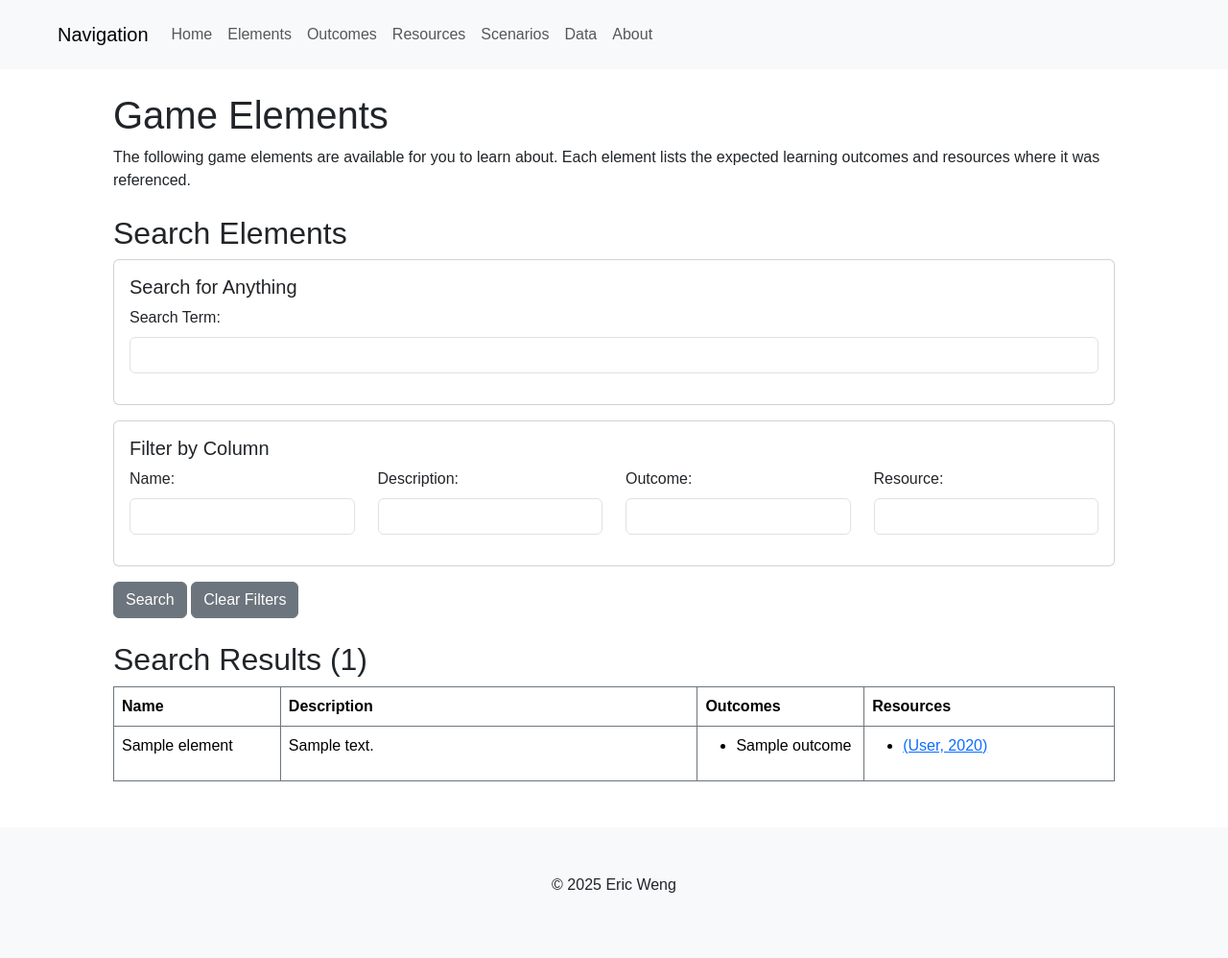
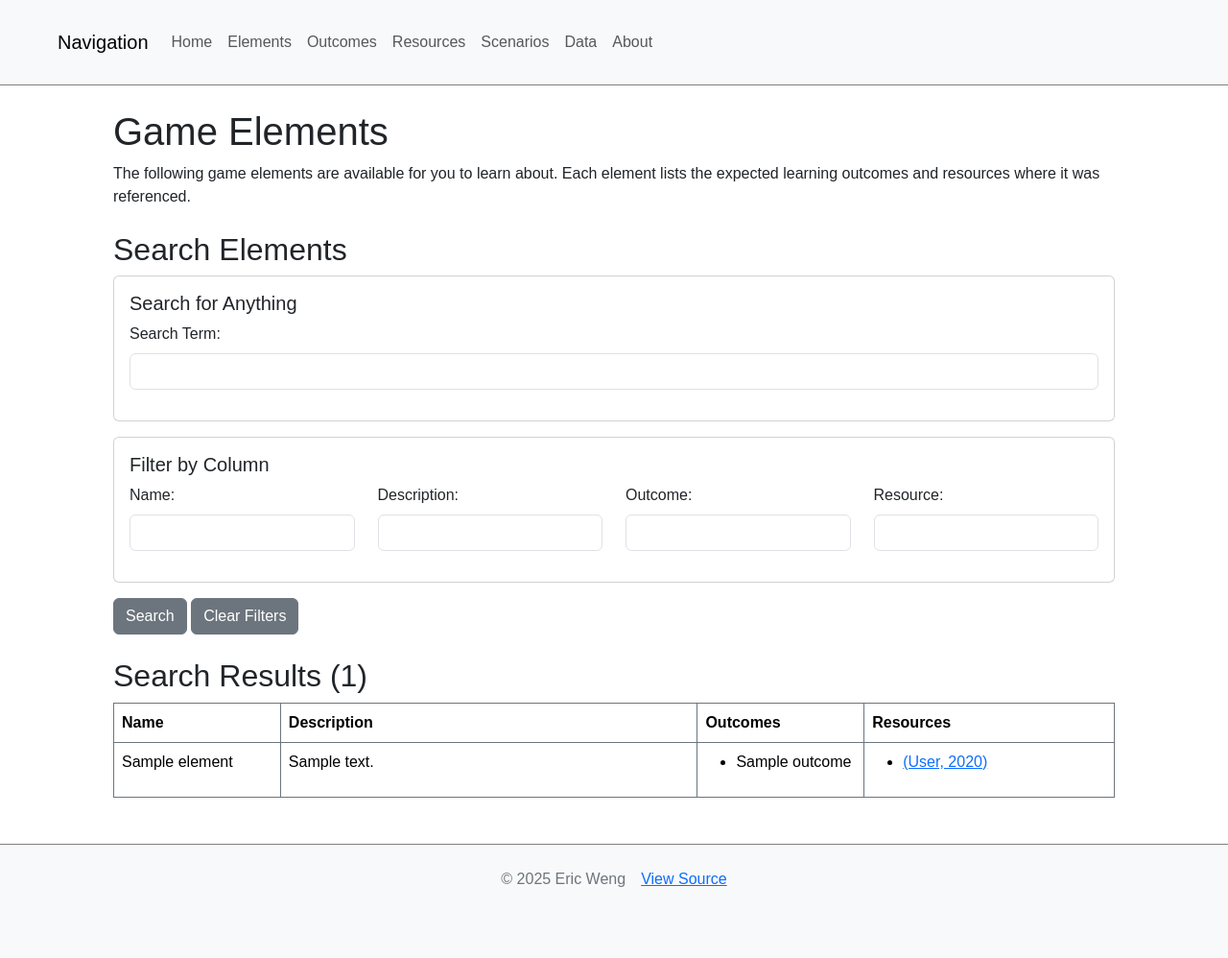
Before and after one commit to qgt7zm/capstone-project, a Django app: page /elements in a window 1280 px wide. Shown: the whole page at 96% size. After the commit the page ends 924 px from the top, so only its background shows below. Run offline with Django 5.2, Linux system fonts and the light colour scheme; tables that the repository leaves empty hold one stand-in row (values such as "Sample post"); some libraries are stand-ins or nearby versions.

Commit message:
Add repo link to footer

```diff
--- a/myapp/static/myapp/styles/main.css
+++ b/myapp/static/myapp/styles/main.css
@@ -1,3 +1,11 @@
 body {
     font-family: Arial, sans-serif;
 }
+
+nav.navbar {
+    border-bottom: 1px solid gray;
+}
+
+footer.footer {
+    border-top: 1px solid gray;
+}
--- a/myapp/templates/myapp/base.html
+++ b/myapp/templates/myapp/base.html
@@ -18,7 +18,7 @@
 </head>
 
 <body>
-<nav class="navbar navbar-expand-md bg-body-tertiary py-3 px-5">
+<nav class="navbar navbar-expand-md bg-body-tertiary py-4 px-5">
     <div class="container-fluid">
         <span class="navbar-brand">Navigation</span>
         <button class="navbar-toggler" type="button"
@@ -61,13 +61,18 @@
     </main>
 </div>
 
-<div class="bg-body-tertiary">
-    <div class="container py-5">
-        <footer class="text-center">
-            <p>© 2025 Eric Weng</p>
-        </footer>
+<footer class="footer bg-body-tertiary py-4 px-5">
+    <div class="container-fluid">
+        <ul class="nav justify-content-center">
+            <li class="nav-item px-2">
+                <p class="text-secondary">© 2025 Eric Weng</p>
+            </li>
+            <li class="nav-item px-2">
+                <a href="https://github.com/qgt7zm/capstone-project">View Source</a>
+            </li>
+        </ul>
     </div>
-</div>
+</footer>
 
 <!--Bootstrap JS-->
 {% bootstrap_javascript %}
--- a/myapp/templates/myapp/elements.html
+++ b/myapp/templates/myapp/elements.html
@@ -100,7 +100,7 @@
                     <ul>
                         {% for resource in element.get_resources %}
                         <li>
-                            <a class="text-primary" href="{% url 'myapp:resource_view' resource_pk=resource.pk %}">
+                            <a href="{% url 'myapp:resource_view' resource_pk=resource.pk %}">
                                 {{ resource.get_citation }}
                             </a>
                         </li>
--- a/myapp/templates/myapp/outcomes.html
+++ b/myapp/templates/myapp/outcomes.html
@@ -100,7 +100,7 @@
                     <ul>
                         {% for resource in outcome.get_resources %}
                         <li>
-                            <a class="text-primary" href="{% url 'myapp:resource_view' resource_pk=resource.pk %}">
+                            <a href="{% url 'myapp:resource_view' resource_pk=resource.pk %}">
                                 {{ resource.get_citation }}
                             </a>
                         </li>
--- a/myapp/templates/myapp/resources.html
+++ b/myapp/templates/myapp/resources.html
@@ -119,7 +119,7 @@
             {% for resource in resources %}
             <tr>
                 <td>
-                    <a class="text-primary" href="{% url 'myapp:resource_view' resource_pk=resource.pk %}">
+                    <a href="{% url 'myapp:resource_view' resource_pk=resource.pk %}">
                         {{ resource.title }}
                     </a>
                 </td>
--- a/myapp/templates/myapp/scenarios.html
+++ b/myapp/templates/myapp/scenarios.html
@@ -129,7 +129,7 @@
             {% for scenario in scenarios %}
             <tr>
                 <td>
-                    <a class="text-primary" href="{% url 'myapp:scenario_view' scenario_pk=scenario.pk%}">
+                    <a href="{% url 'myapp:scenario_view' scenario_pk=scenario.pk%}">
                         {{ scenario.name }}
                     </a>
                 </td>
```
